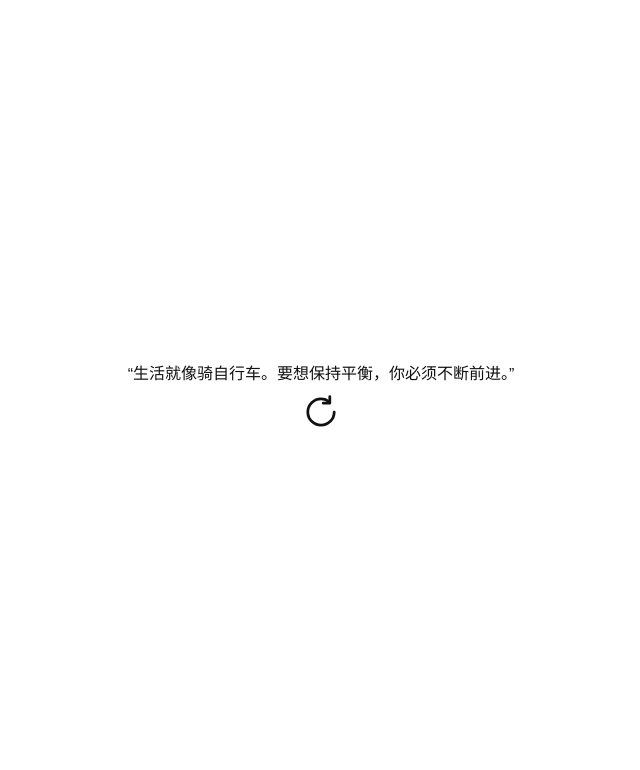
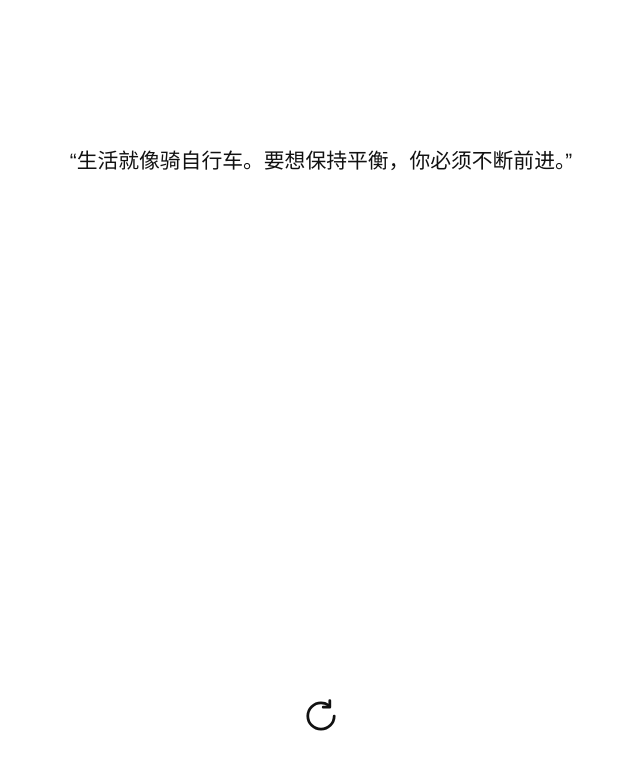
Before and after one commit to superiron888/-raise-energy, a plain HTML site: page index.html in a window 1280 px wide. Shown: the whole page, without its empty margins (319-959 px from the left). Drawn offline with Linux system fonts and the light colour scheme; no server answers.

Commit message:
Update index.html

```diff
--- a/index.html
+++ b/index.html
@@ -12,13 +12,12 @@
       display: flex;
       flex-direction: column;
       align-items: center;
-  justify-content: center;   /* 让内容垂直居中 */
+      justify-content: flex-start;
       min-height: 100vh;
       margin: 0;
     }
-    }
     #quote {
-      margin: 3.5rem auto 2rem auto;
+      margin: 18vh auto 4rem auto;
       max-width: 90vw;
       font-size: 1.3rem;
       text-align: center;
@@ -34,6 +33,10 @@
       height: 56px;
       margin: 0 auto;
       touch-action: manipulation;
+      position: fixed;
+      left: 50%;
+      bottom: 7vh;
+      transform: translateX(-50%);
     }
     #refreshIcon svg {
       width: 44px;
@@ -50,9 +53,63 @@
     </svg>
   </span>
   <script>
+    // 50条本地语录（中英日等，可自行扩展）
+    const localQuotes = [
+      '“生活就像骑自行车。要想保持平衡，你必须不断前进。” —— 爱因斯坦',
+      '“星星之火，可以燎原。” —— 《尚书》',
+      '“Stay hungry, stay foolish.” —— Steve Jobs',
+      '“不积跬步，无以至千里。” —— 荀子',
+      '“May the Force be with you.” —— 《星球大战》',
+      '“知之者不如好之者，好之者不如乐之者。” —— 孔子',
+      '“The only limit to our realization of tomorrow is our doubts of today.” —— F.D. Roosevelt',
+      '“路漫漫其修远兮，吾将上下而求索。” —— 屈原',
+      '“Carpe diem. Seize the day, boys.” —— 《死亡诗社》',
+      '“千里之行，始于足下。” —— 老子',
+      '“To be, or not to be, that is the question.” —— Shakespeare',
+      '“天行健，君子以自强不息。” —— 《周易》',
+      '“You must be the change you wish to see in the world.” —— Gandhi',
+      '“人生如逆旅，我亦是行人。” —— 苏轼',
+      '“Hakuna Matata.” —— 《狮子王》',
+      '“Do, or do not. There is no try.” —— Yoda',
+      '“读万卷书，行万里路。” —— 刘彝',
+      '“Keep calm and carry on.”',
+      '“己所不欲，勿施于人。” —— 孔子',
+      '“The best way to predict the future is to invent it.” —— Alan Kay',
+      '“成功是百分之一的天赋加百分之九十九的汗水。” —— 爱迪生',
+      '“Simplicity is the ultimate sophistication.” —— Leonardo da Vinci',
+      '“不忘初心，方得始终。”',
+      '“The only thing we have to fear is fear itself.” —— F.D. Roosevelt',
+      '“知足者常乐。”',
+      '“Success is not final, failure is not fatal: It is the courage to continue that counts.” —— Winston Churchill',
+      '“少壮不努力，老大徒伤悲。”',
+      '“Great minds think alike.”',
+      '“己欲立而立人，己欲达而达人。” —— 孔子',
+      '“The journey of a thousand miles begins with one step.” —— Laozi',
+      '“勇气是控制恐惧心理，而不是心里毫无恐惧。” —— 马克·吐温',
+      '“Happiness depends upon ourselves.” —— Aristotle',
+      '“失败乃成功之母。”',
+      '“The greatest glory in living lies not in never falling, but in rising every time we fall.” —— Nelson Mandela',
+      '“知人者智，自知者明。” —— 老子',
+      '“All our dreams can come true, if we have the courage to pursue them.” —— Walt Disney',
+      '“三人行，必有我师焉。” —— 孔子',
+      '“It always seems impossible until it’s done.” —— Nelson Mandela',
+      '“学而不思则罔，思而不学则殆。” —— 孔子',
+      '“The future belongs to those who believe in the beauty of their dreams.” —— Eleanor Roosevelt',
+      '“己所不欲，勿施于人。” —— 孔子',
+      '“Success is the sum of small efforts, repeated day in and day out.”',
+      '“知足常乐。”',
+      '“The mind is everything. What you think you become.” —— Buddha',
+      '“不经一事，不长一智。”',
+      '“Where there is a will, there is a way.”',
+      '“千里之行，始于足下。” —— 老子',
+      '“The best preparation for tomorrow is doing your best today.”',
+      '“有志者事竟成。”',
+      '“Action is the foundational key to all success.” —— Picasso',
+      '“不怕慢，就怕站。”',
+      '“Dream big and dare to fail.”',
+    ];
     let region = 'china';
     let lang = 'zh';
-    // 根据IP自动设置区域和语言，支持多国语言
     window.addEventListener('DOMContentLoaded', async () => {
       try {
         const res = await fetch('https://ipinfo.io/json');
@@ -91,44 +148,17 @@
         quoteDiv.textContent = '«Жизнь как езда на велосипеде. Чтобы сохранить равновесие, нужно двигаться.»';
       }
     }
-    async function fetchOpenAIQuote(region) {
-      try {
-        const response = await fetch(`/api/quote?region=${region}`);
-        if (!response.ok) return null;
-        const data = await response.json();
-        return data.quote;
-      } catch (e) {
-        return null;
-      }
-    }
+    // 本地语录随机切换
     const quoteDiv = document.getElementById('quote');
     const icon = document.getElementById('refreshIcon');
-    icon.addEventListener('click', async function() {
-      if (lang === 'zh') quoteDiv.textContent = '生成中...';
-      else if (lang === 'en') quoteDiv.textContent = 'Generating...';
-      else if (lang === 'ja') quoteDiv.textContent = '生成中...';
-      else if (lang === 'id') quoteDiv.textContent = 'Sedang membuat kutipan...';
-      else if (lang === 'fr') quoteDiv.textContent = 'Génération en cours...';
-      else if (lang === 'de') quoteDiv.textContent = 'Wird generiert...';
-      else if (lang === 'es') quoteDiv.textContent = 'Generando...';
-      else if (lang === 'ru') quoteDiv.textContent = 'Генерация...';
+    icon.addEventListener('click', function() {
+      let idx = Math.floor(Math.random() * localQuotes.length);
+      quoteDiv.textContent = localQuotes[idx];
       icon.style.transition = 'transform 0.4s';
       icon.style.transform = 'rotate(360deg)';
       setTimeout(() => {
         icon.style.transform = '';
       }, 400);
-      const result = await fetchOpenAIQuote(region);
-      if (result) quoteDiv.textContent = result;
-      else {
-        if (lang === 'zh') quoteDiv.textContent = '生成失败，请检查API Key或网络';
-        else if (lang === 'en') quoteDiv.textContent = 'Failed to generate. Please check your API Key or network.';
-        else if (lang === 'ja') quoteDiv.textContent = '生成に失敗しました。APIキーやネットワークをご確認ください。';
-        else if (lang === 'id') quoteDiv.textContent = 'Gagal membuat kutipan. Silakan periksa koneksi Anda.';
-        else if (lang === 'fr') quoteDiv.textContent = 'Échec de la génération. Veuillez vérifier votre connexion.';
-        else if (lang === 'de') quoteDiv.textContent = 'Generierung fehlgeschlagen. Bitte überprüfen Sie Ihre Verbindung.';
-        else if (lang === 'es') quoteDiv.textContent = 'No se pudo generar. Por favor, revise su conexión.';
-        else if (lang === 'ru') quoteDiv.textContent = 'Не удалось сгенерировать. Проверьте соединение.';
-      }
     });
   </script>
 </body>
```
Lines whose indentation alone changed are shown as unchanged.
